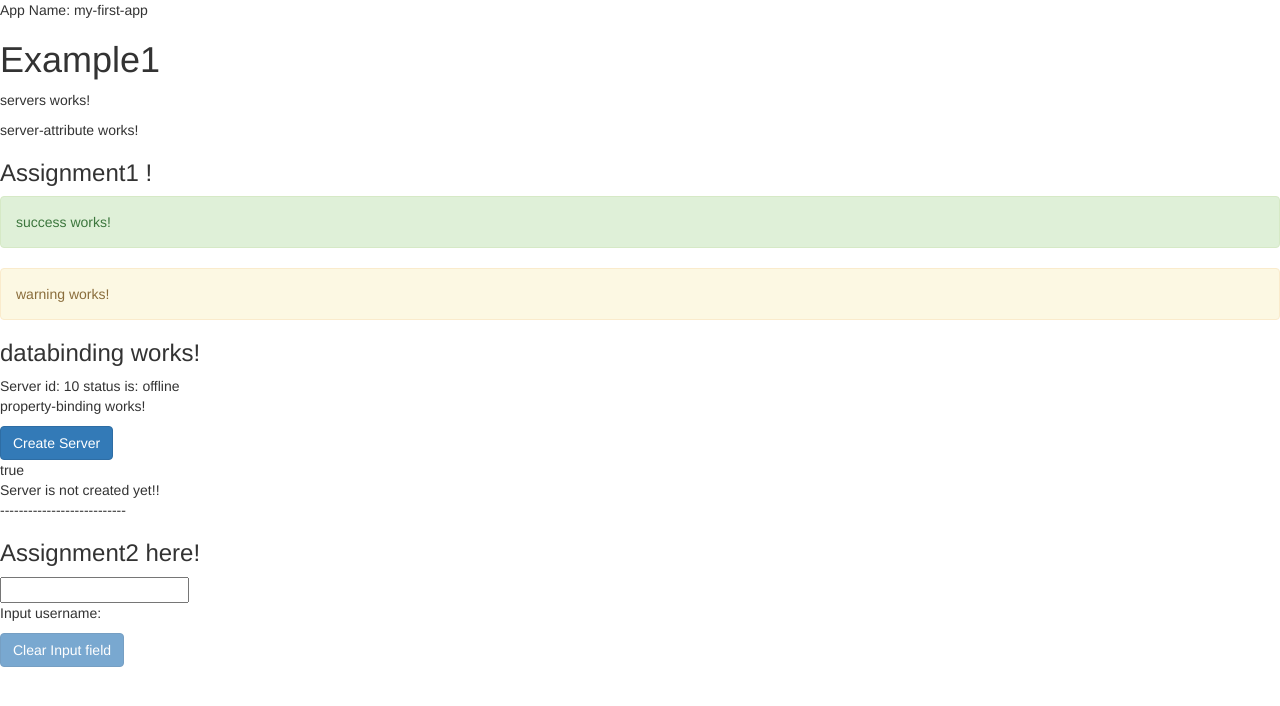
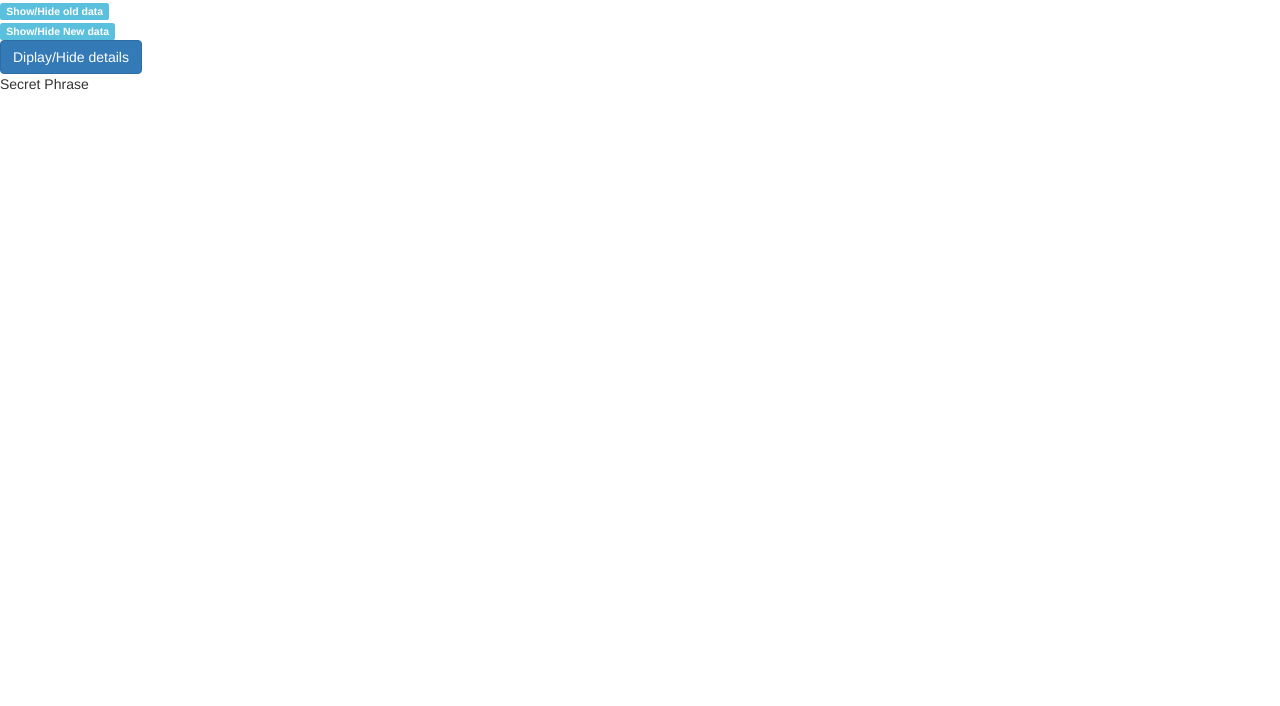
Before and after one commit to singhavneesh18/my-first-app, an Angular app: page / in a window 1280 px wide. Shown: the top 706 px of the page. Built offline with nearby package versions, Linux system fonts and the light colour scheme.

Commit message:
Added assignment 6

```diff
--- a/src/app/app.component.html
+++ b/src/app/app.component.html
@@ -1,5 +1,13 @@
-<p>App Name: {{title}}</p>
-<app-example1></app-example1>
-<app-assignment1></app-assignment1>
-<app-databinding></app-databinding>
-<app-assignment2></app-assignment2>
+<div>
+<p (click)="displayOldData = !displayOldData" class="label label-info">Show/Hide old data</p>
+<div *ngIf="displayOldData">
+    <app-example1></app-example1>
+    <app-assignment1></app-assignment1>
+    <app-databinding></app-databinding>
+    <app-assignment2></app-assignment2>
+</div></div>
+<div>
+<p (click)="displayNewData = !displayNewData" class="label label-info">Show/Hide New data</p>
+<div *ngIf="displayNewData">
+    <app-assignment3></app-assignment3>
+</div></div>
--- a/src/app/app.component.ts
+++ b/src/app/app.component.ts
@@ -7,4 +7,6 @@ import { Component } from '@angular/core';
 })
 export class AppComponent {
   title = 'my-first-app';
+  displayOldData = false;
+  displayNewData = true;
 }
--- a/src/app/app.module.ts
+++ b/src/app/app.module.ts
@@ -10,6 +10,7 @@ import { SuccessComponent } from './assignment1/success/success.component';
 import { WarningComponent } from './assignment1/warning/warning.component';
 import { DatabindingComponent } from './databinding/databinding.component';
 import { Assignment2Component } from './assignment2/assignment2.component';
+import { Assignment3Component } from './assignment3/assignment3.component';
 
 @NgModule({
   declarations: [
@@ -21,7 +22,8 @@ import { Assignment2Component } from './assignment2/assignment2.component';
     SuccessComponent,
     WarningComponent,
     DatabindingComponent,
-    Assignment2Component
+    Assignment2Component,
+    Assignment3Component
   ],
   imports: [
     BrowserModule, FormsModule
--- /dev/null
+++ b/src/app/assignment3/assignment3.component.css
@@ -0,0 +1,3 @@
+.whiteText{
+    color: white;
+}
--- /dev/null
+++ b/src/app/assignment3/assignment3.component.html
@@ -0,0 +1,9 @@
+<button class="btn btn-primary" (click)="toggleDisplayText()">Diplay/Hide details</button>
+<div *ngIf="displayText">    Secret Phrase </div>
+<div *ngFor="let index of logDisplayTextChange" >
+    <span [ngStyle]="{backgroundColor: getBgColor(index)}" [ngClass]="{whiteText: index>5}">Button clicked at: {{index}}</span>
+</div>
+
+<div *ngFor="let timestamp of logDisplayTextChangeTimestamp; let i =index" >
+    <span [ngStyle]="{backgroundColor: getBgColor(i+1)}" [ngClass]="{whiteText: i>4}">Button clicked at: {{timestamp}}</span>
+</div>
--- /dev/null
+++ b/src/app/assignment3/assignment3.component.ts
@@ -0,0 +1,34 @@
+import { Component, OnInit } from '@angular/core';
+
+@Component({
+  selector: 'app-assignment3',
+  templateUrl: './assignment3.component.html',
+  styleUrls: ['./assignment3.component.css']
+})
+export class Assignment3Component implements OnInit {
+  displayText: boolean = true;
+  logDisplayTextChange:number[] = [];
+  clickCounter:number = 0;
+  temp:number = 0;
+  logDisplayTextChangeTimestamp:Date[] = [];
+
+  constructor() { }
+
+  ngOnInit(): void {
+  }
+
+  toggleDisplayText() {
+    this.displayText = !this.displayText;
+    this.clickCounter++;
+    this.logDisplayTextChange.push(this.clickCounter);
+    this.logDisplayTextChangeTimestamp.push(new Date());
+  }
+
+  getBgColor(index: number): string {
+    return index > 5 ? 'blue' : 'white';
+  }
+
+  getBgColor2(): string {
+    return this.clickCounter > 5 ? 'blue' : 'white';
+  }
+}
```
Also changed, not shown: 1 other file (tests, documents, lock files or other folders).
